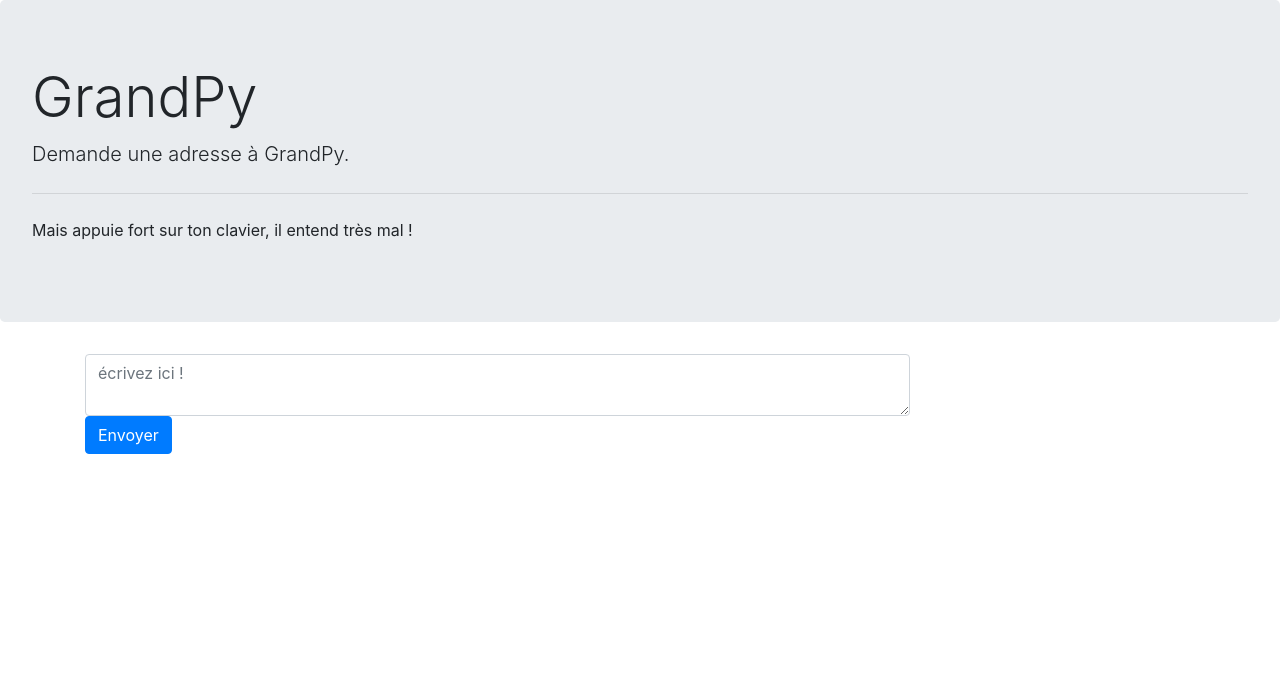
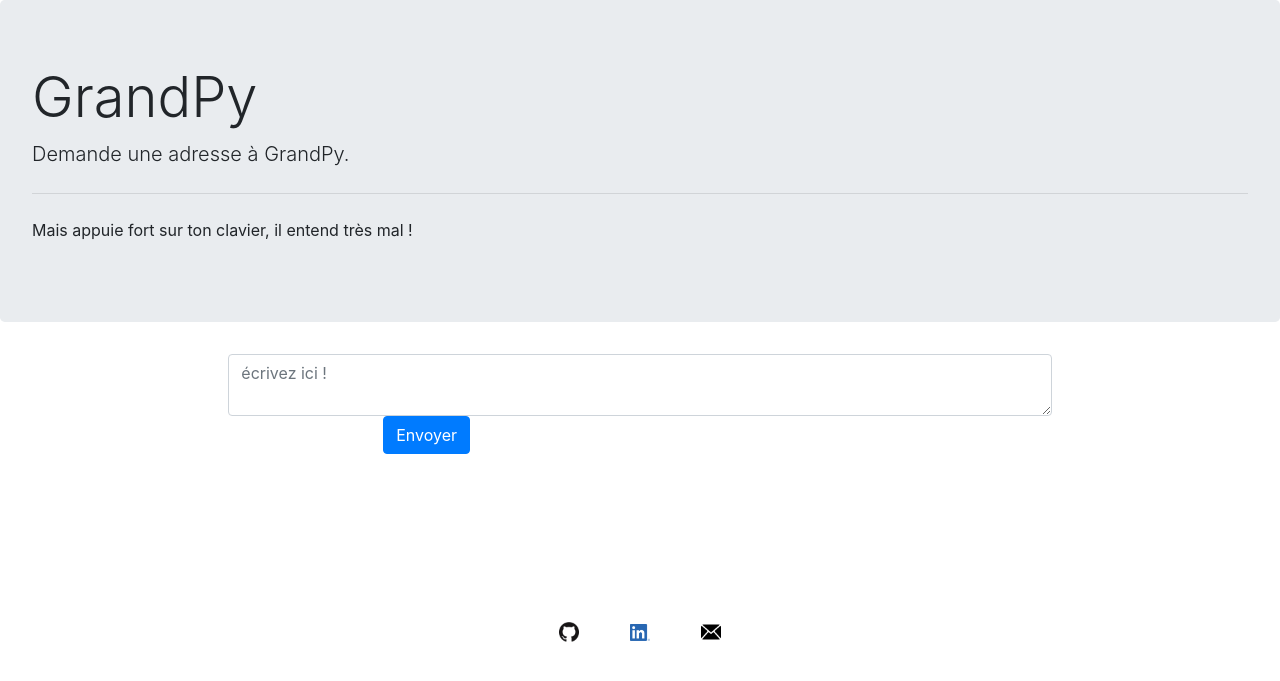
Before and after one commit to paulgirmes/P7OC, a Flask app: page / in a window 1280 px wide. Shown: the top 681 px of the page. Run offline with Flask 2, Linux system fonts and the light colour scheme; some libraries are stand-ins or nearby versions.

Commit message:
footer added + display changes

```diff
--- a/app/models/stopwords.json
+++ b/app/models/stopwords.json
@@ -15,7 +15,7 @@
 "Attends, Je penses que j'ai déjà été là mais ma mémoire me joue des tours... Je vais aller faire la sieste",
 "Pourrais-tu me dire pourquoi à chaque fois que je cherche à me rappeller quelque chose, ma mémoire me fais défaut. C'était quoi la question déjà ?",
 "La peste soit de ma mémoire je suis sur de connaitre cet endroit ! Bon sinon, la famille ? ça va?"],
-"Wiki": ["Ne t'ais-je pas déjà parlé d'un endroit proche de ce lieu ? ", "Savait tu que proche de là se trouve quelque chose de remarquable ? ","AHH tiens, je vais te raconter quelque chose sur ce lieu :"],
+"Wiki": ["Ne t'ais-je pas déjà parlé d'un endroit proche de ce lieu ? ", "Savait tu que proche de là se trouve quelque chose de remarquable ? ","AHH tiens, je vais te raconter quelque chose sur ce lieu : "],
 "result_ok": ["A mon avis l'adresse est la suivante :"],
 "Several_results":["j'ai plusieurs idées, peux-tu me préciser le nom et l'adresse que tu veux trouver ?"],
 "no_results":["je n'arrive pas à te comprendre PARLES PLUS FORT !!!", "Non Décidément je ne comprends rien, Articules un peu plus !!!"]
--- a/app/static/css/style.css
+++ b/app/static/css/style.css
@@ -1,8 +1,19 @@
 #map, #map2{
 
-    width: 100%;
-    height: 100%;
-    margin-top: 5%;
-    margin-right: 5%;
-    padding-bottom:100%;
+  width: 100%;
+  height: auto;
+  margin-top: 10%;
+  margin-right: 5%;
+  padding-bottom:100%;
   }
+footer{
+
+  padding-top: 20%;
+
+}
+img{
+
+  width: 20px;
+  height: auto
+
+}
--- a/app/static/js/main.js
+++ b/app/static/js/main.js
@@ -41,13 +41,13 @@ function question(text)
         var newchain = $("#textarea").val();
         newchain = newchain.replace(reg, " ");
 
-        $("#dialog").prepend(question(newchain));
+        $("#dialog").append(question(newchain));
         $("#map2").hide(600);
         $("#map2").remove();
         $("#textarea").hide(600);
         $(".btn").hide(600);
         $(".spinner-border").show(600);
-        //sending request to server if answer status is ok add the answwer map and the wiki,
+        //sending request to server : if answer status is ok add the answwer map and the wiki,
         //else only add the answer from server
         $.ajax(
             {
@@ -72,15 +72,15 @@ function question(text)
                         {
                         position: {lat: answer_obj.coordinates.lat, lng: answer_obj.coordinates.lng}, map: map2
                         });
-                    $("#dialog").prepend(answer(answer_obj.adresses_answer));
+                    $("#dialog").append(answer(answer_obj.adresses_answer));
                     setTimeout(()=>
                         {
-                        $("#dialog").prepend(answer(answer_obj.wiki_answer))
+                        $("#dialog").append(answer(answer_obj.wiki_answer))
                         },5000)
                     }
                 else
                     {
-                    $("#dialog").prepend(answer(answer_obj.adresses_answer));
+                    $("#dialog").append(answer(answer_obj.adresses_answer));
                     }
 
                 },
--- a/app/templates/index.html
+++ b/app/templates/index.html
@@ -16,23 +16,23 @@
             <hr class="my-4">
             <p>Mais appuie fort sur ton clavier, il entend très mal !</p>
         </header>
-        <section class="container">
-            <div id="dialog">
+        <section class="container col-sm-10 col-md-10 col-lg-8">
+            <div id="dialog" class="row justify-content-center">
             </div>
             <div class="row">
-                <div class="col-sm-10 col-md-10 col-lg-9">
+                <div class="col">
                 <form class="well" id="question">
                     <fieldset>
-                    <div class="row">
+                    <div class="row justify-content-center">
                         <div class="col">
                         <textarea placeholder="écrivez ici !" id="textarea" class="form-control" rows="2" name=text></textarea>
                         </div>
                     </div>
-                    <div class="row">
-                        <div class="col-sm-6">
+                    <div class="row justify-content-center">
+                        <div class="col-sm-6 text-center">
                         <button id="send" class="btn btn-primary pull" type="submit" onsubmit="return false">Envoyer</button>
                         </div>
-                        <div class="col-sm-6">
+                        <div class="col-sm-6 text-center">
                             <div class="spinner-border text-primary" role="status">
                             <span class="sr-only">Loading...</span>
                             </div>
@@ -42,14 +42,24 @@
                 </form>
                 </div>
             </div>
-            <div id="gmap" class="row">
+            <div id="gmap" class="row justify-content-center">
                 <div id="map" class=col>
                 </div>
             </div>
-
+            <footer>
+                <div class="row justify-content-center ">
+                    <div class="col-1 text-center">
+                    <a href="https://www.github.com/paulgirmes"><img src="{{url_for('static', filename='img/GitHub-Mark.png')}}" alt="GitHub" title="Mon code sur GitHub !" /></a>
+                    </div>
+                    <div class="col-1 text-center">
+                    <a href="https://fr.linkedin.com/in/paul-girmes-08248659"><img src="{{url_for('static', filename='img/LI.png')}}" alt="github" title="Ma page Linkedin" /></a>
+                    </div>
+                    <div class="col-1 text-center">
+                    <a href="mailto:contact@paulgirmes.com"><img src="{{url_for('static', filename='img/mail.png')}}" alt="mail" title="Cliquez pour me contacter !" /></a>
+                    </div>
+                </div>
+            </footer>
         </section>
-        <footer>
-        </footer>
         <script
             src="https://code.jquery.com/jquery-3.4.1.min.js"
             integrity="sha256-CSXorXvZcTkaix6Yvo6HppcZGetbYMGWSFlBw8HfCJo="
```
Also changed, not shown: app/models/search_request.py (+10 -2 lines), app/tests/utils_test.py (+35 -13 lines), app/static/img/GitHub-Mark.png (added), app/static/img/LI.png (added), app/static/img/mail.png (added), run.py (line endings or trailing spaces).
